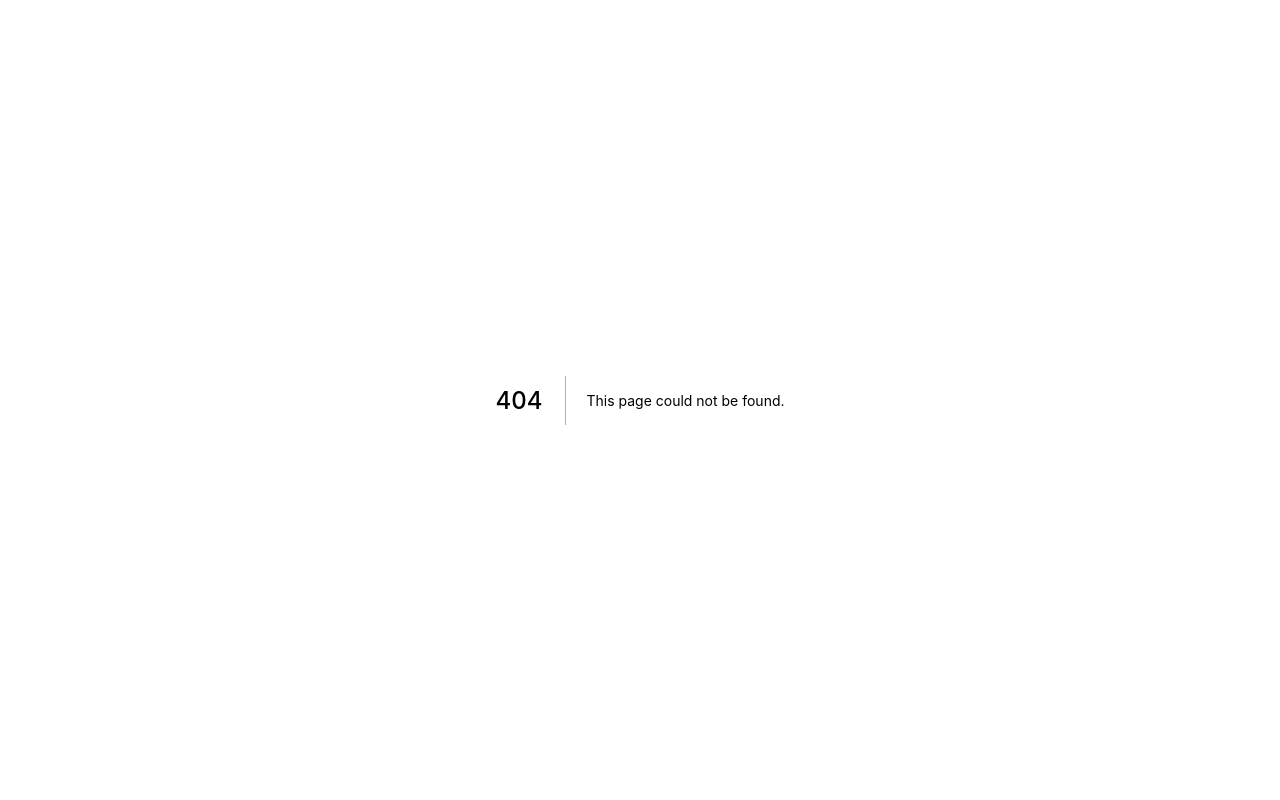
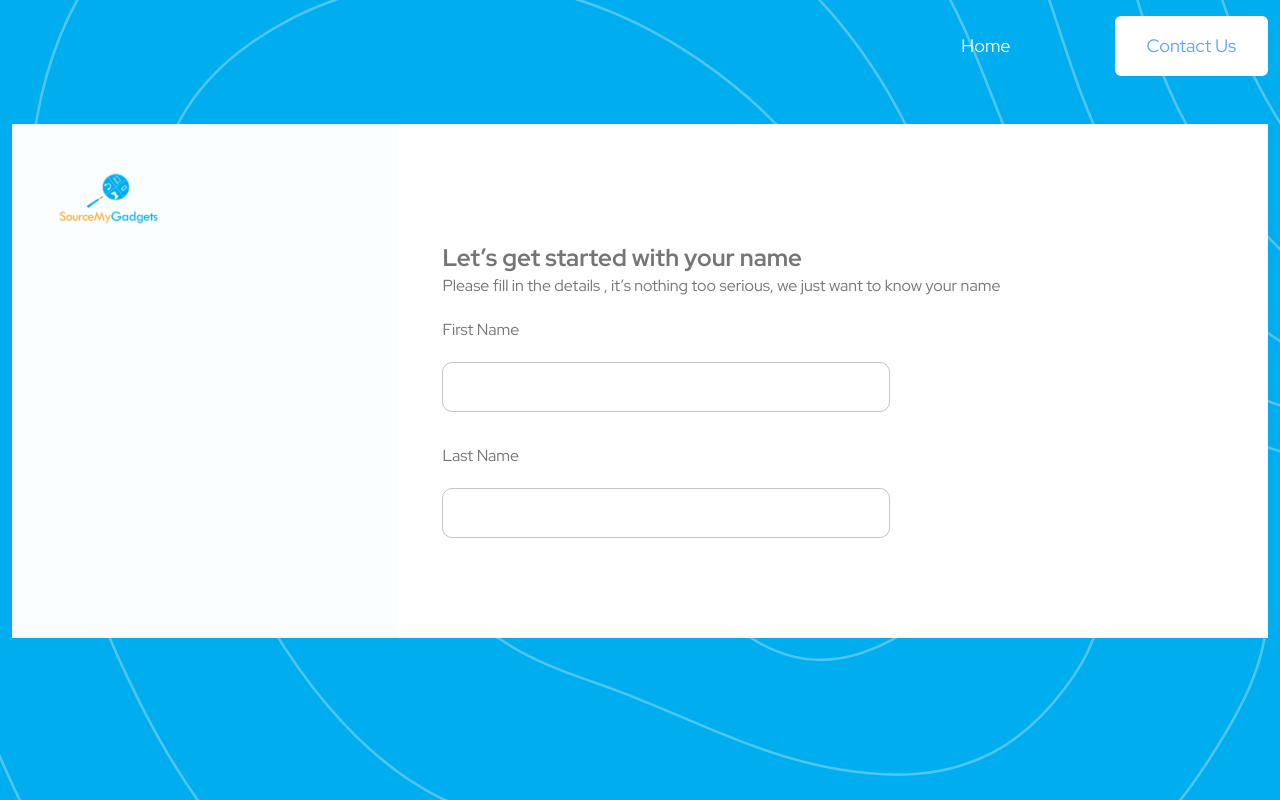
Before and after one commit to jbrit/sourceit, a Next.js app: page /get-recommendation in a window 1280 px wide. Before the commit this address had no page. Built offline with nearby package versions, Linux system fonts and the light colour scheme.

Commit message:
formik added, forms started

```diff
--- a/components/Footer.js
+++ b/components/Footer.js
@@ -17,7 +17,7 @@ const Footer = () => {
           <Link href="/faqs">
             <a className="inline-block mx-6 select-none">FAQs</a>
           </Link>
-          <Link href="/">
+          <Link href="/order-now">
             <a className="inline-block mx-6 select-none">Order Now</a>
           </Link>
           <Link href="/contact">
--- /dev/null
+++ b/components/FormNavbar.js
@@ -0,0 +1,31 @@
+import React from "react";
+import Image from "next/image";
+import Link from "next/link";
+
+const FormNavbar = () => {
+  return (
+    <nav className="py-4 mb-8">
+      <div className="max-w-7xl px-3 mx-auto">
+        <div className="flex items-center font-normal">
+          <Link href="/">
+            <a className="inline-block mr-auto">
+              {/* Image was here */}
+            </a>
+          </Link>
+          <div className="text-lg">
+            <Link href="/">
+              <a className="inline-block mx-6 select-none text-white">Home</a>
+            </Link>
+          </div>
+          <Link href="/contact">
+            <a className="ml-20 py-4 px-8 text-blue-400 rounded-md bg-white hover:bg-gray-100 focus:outline-none text-lg transition-all duration-500 ease-in-out">
+              Contact Us
+            </a>
+          </Link>
+        </div>
+      </div>
+    </nav>
+  );
+};
+
+export default FormNavbar;
--- /dev/null
+++ b/components/FormPage.js
@@ -0,0 +1,39 @@
+import React from "react";
+import FormNavbar from "./FormNavbar";
+import Image from "next/image";
+import Link from "next/link";
+
+const FormPage = ({ children, SideExtras }) => {
+  return (
+    <div className="form-page-container">
+      <FormNavbar />
+      <div
+        style={{ gridTemplateColumns: "4fr 9fr" }}
+        className="max-w-7xl px-3 mx-auto grid"
+      >
+        <div style={{ background: "#FBFEFF" }} className="p-11">
+          <div className="mb-4">
+            <Link href="/">
+              <a className="inline-block mr-auto select-none">
+                <Image
+                  src="/logo.png"
+                  alt="SourceMyGadgets"
+                  height="58"
+                  width="104"
+                />
+              </a>
+            </Link>
+          </div>
+          {SideExtras}
+        </div>
+        <div className="bg-white p-11">
+          {/* Image Nav Placeholder */}
+          <div style={{ height: "58px" }} className="mb-4"></div>
+          {children}
+        </div>
+      </div>
+    </div>
+  );
+};
+
+export default FormPage;
--- /dev/null
+++ b/helpers/hooks.js
@@ -0,0 +1,8 @@
+import { useState } from 'react';
+
+export const useStep = number => {
+  const [step, setStep] = useState(number);
+  const previousStep = () => setStep(step - 1);
+  const nextStep = () => setStep(step + 1);
+  return { step, previousStep, nextStep, setStep };
+};
--- a/package.json
+++ b/package.json
@@ -10,6 +10,7 @@
   },
   "dependencies": {
     "@headlessui/react": "^1.4.1",
+    "formik": "^2.2.9",
     "next": "11.1.2",
     "react": "17.0.2",
     "react-dom": "17.0.2"
--- /dev/null
+++ b/pages/get-recommendation.js
@@ -0,0 +1,70 @@
+import React from "react";
+import Head from "next/head";
+import FormPage from "../components/FormPage";
+import { useStep } from "../helpers/hooks";
+
+const GetRecommendation = () => {
+  const { step, previousStep, nextStep } = useStep(0);
+  const _renderSteps = (step) => {
+    const stepMeta = { step, previousStep, nextStep };
+    switch (step) {
+      default:
+        return <React.Fragment {...stepMeta}></React.Fragment>;
+    }
+  };
+  return (
+    <div>
+      <Head>
+        <title>Get Recommendation | SourceMyGadgets</title>
+        <meta name="description" content="SourceMyGadgets Website" />
+        <link rel="preconnect" href="https://fonts.googleapis.com" />
+        <link
+          rel="preconnect"
+          href="https://fonts.gstatic.com"
+          crossOrigin="true"
+        />
+        <link
+          href="https://fonts.googleapis.com/css2?family=Red+Hat+Display:wght@300;400;500;600;700&display=swap"
+          rel="stylesheet"
+        />
+        <link rel="icon" href="/favicon.ico" />
+      </Head>
+      <FormPage>
+        {_renderSteps(step)}
+        <div className="mb-5" style={{ color: "#757575" }}>
+          <div className="font-bold text-2xl">
+            Let’s get started with your name
+          </div>
+          <div>
+            Please fill in the details , it’s nothing too serious, we just want
+            to know your name
+          </div>
+        </div>
+        <div className="w-full max-w-md mb-8">
+          <span style={{ color: "#757575" }} className="mb-5 block">
+            First Name
+          </span>
+          <input
+            className="form-input px-3 py-3 w-full"
+            type="text"
+            name="firstName"
+            required
+          />
+        </div>
+        <div className="w-full max-w-md mb-14">
+          <span style={{ color: "#757575" }} className="mb-5 block">
+            Last Name
+          </span>
+          <input
+            className="form-input px-3 py-3 w-full"
+            type="text"
+            name="lastName"
+            required
+          />
+        </div>
+      </FormPage>
+    </div>
+  );
+};
+
+export default GetRecommendation;
--- /dev/null
+++ b/pages/get-started.js
@@ -0,0 +1,28 @@
+import React from "react";
+import Head from "next/head";
+import FormPage from "../components/FormPage";
+
+const GetStarted = () => {
+  return (
+    <div>
+      <Head>
+        <title>Get Started | SourceMyGadgets</title>
+        <meta name="description" content="SourceMyGadgets Website" />
+        <link rel="preconnect" href="https://fonts.googleapis.com" />
+        <link
+          rel="preconnect"
+          href="https://fonts.gstatic.com"
+          crossOrigin="true"
+        />
+        <link
+          href="https://fonts.googleapis.com/css2?family=Red+Hat+Display:wght@300;400;500;600;700&display=swap"
+          rel="stylesheet"
+        />
+        <link rel="icon" href="/favicon.ico" />
+      </Head>
+      <FormPage></FormPage>
+    </div>
+  );
+};
+
+export default GetStarted;
--- /dev/null
+++ b/pages/order-now.js
@@ -0,0 +1,28 @@
+import React from "react";
+import Head from "next/head";
+import FormPage from "../components/FormPage";
+
+const OrderNow = () => {
+  return (
+    <div>
+      <Head>
+        <title>Order Now | SourceMyGadgets</title>
+        <meta name="description" content="SourceMyGadgets Website" />
+        <link rel="preconnect" href="https://fonts.googleapis.com" />
+        <link
+          rel="preconnect"
+          href="https://fonts.gstatic.com"
+          crossOrigin="true"
+        />
+        <link
+          href="https://fonts.googleapis.com/css2?family=Red+Hat+Display:wght@300;400;500;600;700&display=swap"
+          rel="stylesheet"
+        />
+        <link rel="icon" href="/favicon.ico" />
+      </Head>
+      <FormPage><></></FormPage>
+    </div>
+  );
+};
+
+export default OrderNow;
--- a/styles/globals.css
+++ b/styles/globals.css
@@ -45,3 +45,13 @@ body {
 ::-webkit-scrollbar {
   display: none;
 }
+
+/* Form Page */
+.form-page-container {
+  background: url("../public/wave.svg"), linear-gradient(#00adee, #00adee);
+  background-size: cover;
+  background-position: 50% 50%;
+  width: 100vw;
+  min-height: 100vh;
+  background-attachment: fixed;
+}
```
Also changed, not shown: 1 other file (tests, documents, lock files or other folders).
